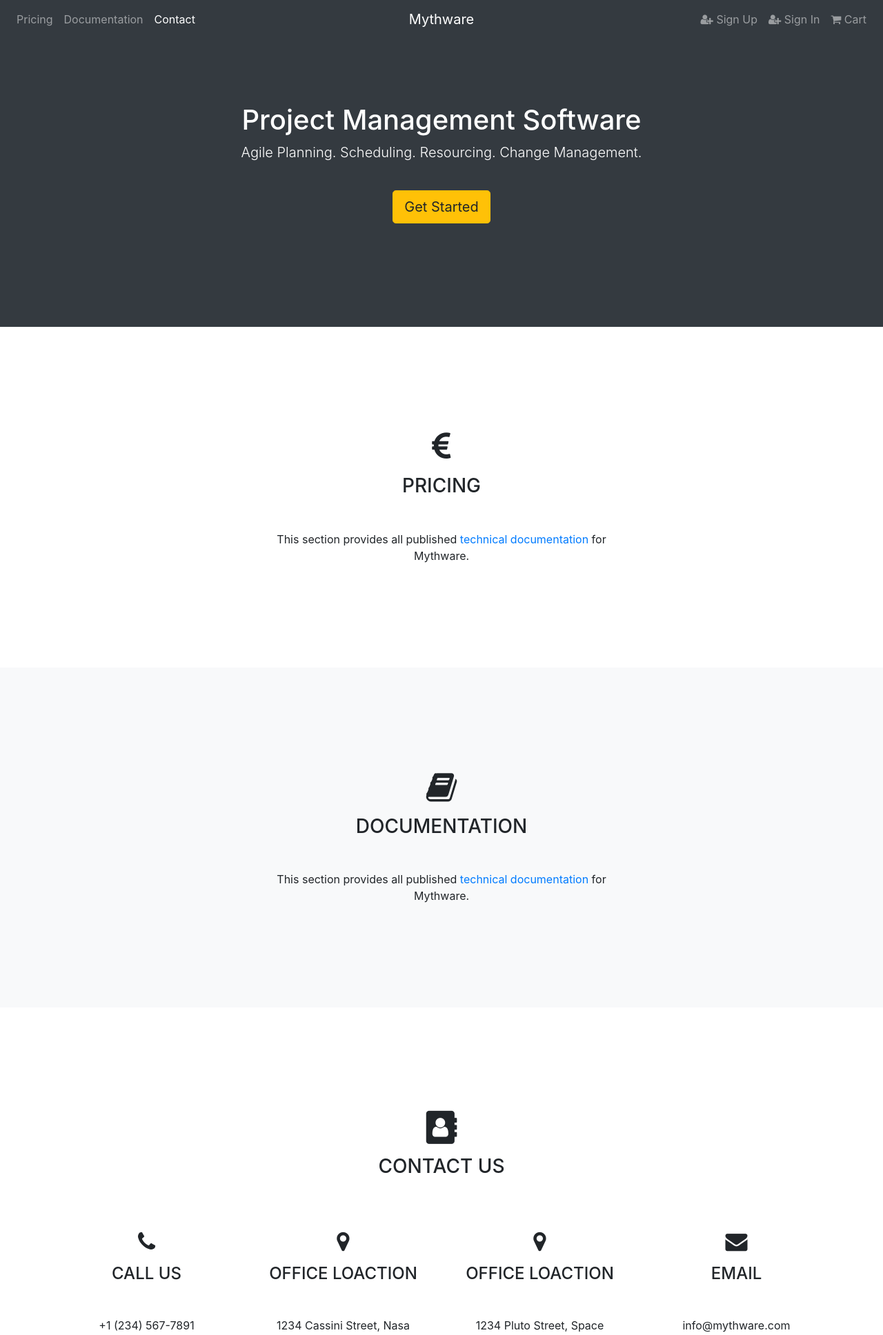
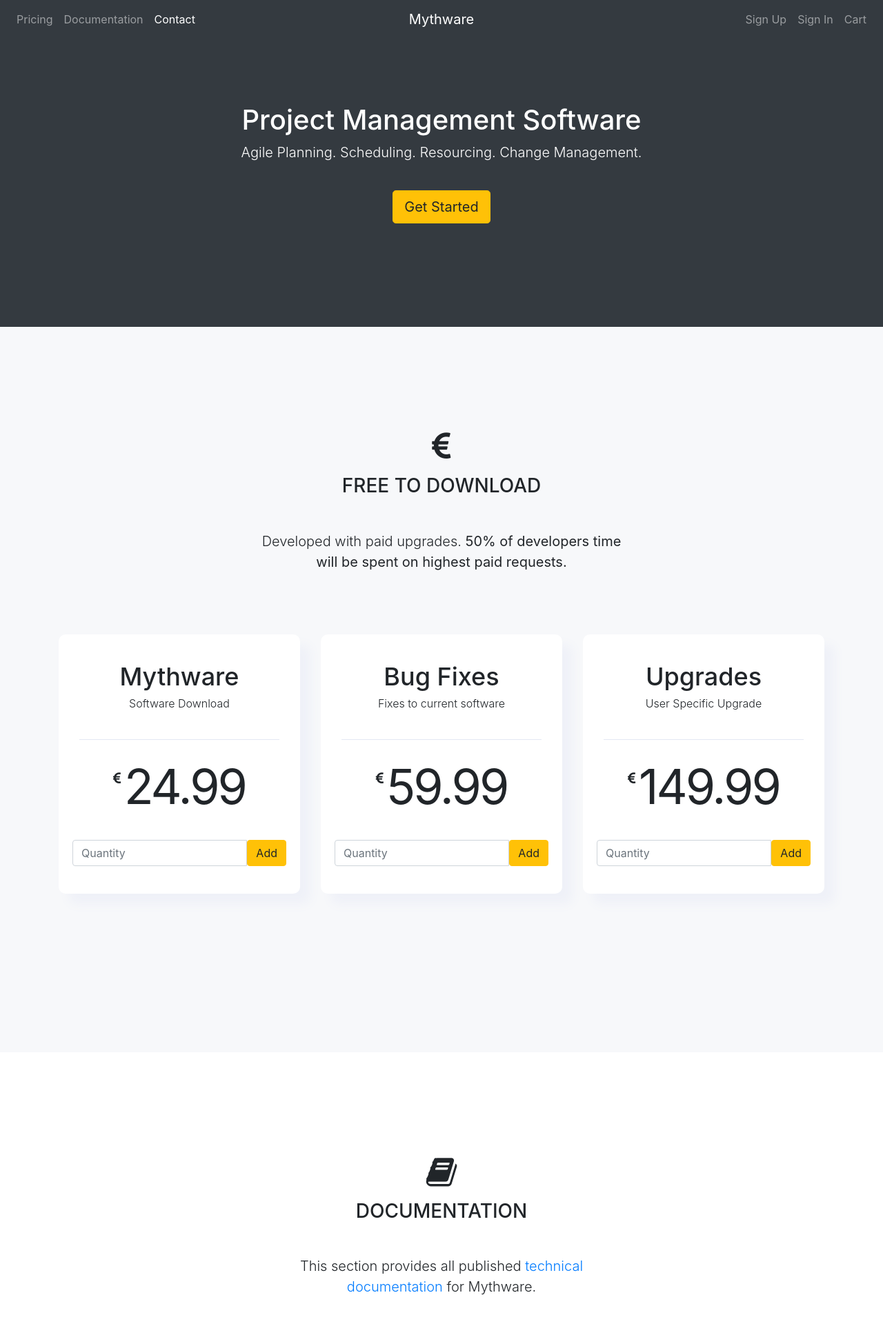
Before and after one commit to GithHayden/django-mythware, a Django app: page / in a window 1280 px wide. Shown: the top 1936 px of the page at 69% size. Run offline with Django 3.2, Linux system fonts and the light colour scheme; data comes from the database, SQL or seed files in the repository; both versions use the stored data as it was after the commit; some libraries are stand-ins or nearby versions.

Commit message:
Homepage/Products added. Cart.html and Checkout.html to be styled with pricing card.

```diff
--- a/products/templates/products.html
+++ b/products/templates/products.html
@@ -16,6 +16,7 @@
     <link href="{% static 'vendor/bootstrap/css/bootstrap.min.css' %}" rel="stylesheet">
 
     <!-- Custom styles for this template -->
+    <link href="{% static 'css/custom.css' %}" rel="stylesheet">
     <link href="{% static 'css/scrolling-nav.css' %}" rel="stylesheet">
     <link href="{% static 'font-awesome/css/font-awesome.min.css' %}" rel="stylesheet"> {% block head_js %} {% endblock head_js %}
 
@@ -49,13 +50,13 @@
         <div class="navbar-collapse collapse w-100 order-3 dual-collapse2">
             <ul class="navbar-nav ml-auto">
                 {% if user.is_authenticated %}
-                <li class="nav-item"><a class="nav-link" href="{% url 'profile' %}"><i class="fa fa-user-plus"></i> Profile</a></li>
-                <li class="nav-item"><a class="nav-link" href="{% url 'logout' %}"><i class="fa fa-user-plus"></i> Sign Out</a></li>
+                <li class="nav-item"><a class="nav-link" href="{% url 'profile' %}"> Profile</a></li>
+                <li class="nav-item"><a class="nav-link" href="{% url 'logout' %}"> Sign Out</a></li>
                 {% else %}
-                <li class="nav-item"><a class="nav-link" href="{% url 'register' %}"><i class="fa fa-user-plus"></i> Sign Up</a></li>
-                <li class="nav-item"><a class="nav-link" href="{% url 'login' %}"><i class="fa fa-user-plus"></i> Sign In</a></li>
+                <li class="nav-item"><a class="nav-link" href="{% url 'register' %}"> Sign Up</a></li>
+                <li class="nav-item"><a class="nav-link" href="{% url 'login' %}"> Sign In</a></li>
                 {% endif %}
-                <li class="nav-item"><a class="nav-link" href="{% url 'view_cart' %}"><i class="fa fa-shopping-cart"></i> Cart {% if product_count > 0 %}
+                <li class="nav-item"><a class="nav-link" href="{% url 'view_cart' %}"> Cart {% if product_count > 0 %}
                     <label class="badge badge-warning">{{ product_count }}</label> {% endif %} </a>
                 </li>
             </ul>
@@ -71,26 +72,62 @@
         </div>
     </section>
 
-    <section id="pricing">
+    <section id="pricing" class="bg-color-sky-light">
         <div class="container">
             <div class="row">
                 <div class="col-lg-8 mx-auto text-center">
                     <i class="fa fa-euro fa-3x mb-3"></i>
-                    <h3 class="text-center text-uppercase mb-5">Pricing</h3>
-                    <p class="text-center w-75 m-auto">This section provides all published
-                        <a href="#">technical documentation</a> for Mythware.</p>
+                    <h3 class="text-center text-uppercase mb-5">Free to Download</h3>
+                    <p class="lead text-center w-75 m-auto">Developed with paid upgrades. <b>50% of developers time will be spent on highest paid requests.</b></p>
+                </div>
+            </div>
+        </div>
+
+        <!-- Pricing List -->
+        <div class="bg-color-sky-light">
+            <div class="content-md container">
+                <div class="row">
+                    {% for product in products %}
+                    <div class="col-md-4 md-margin-b-30">
+                        <!-- Pricing List v4 -->
+                        <div class="pricing-list-v4 radius-10">
+                            <div class="pricing-list-v4-header">
+                                <h4 class="pricing-list-v4-title">{{ product.name }}</h4>
+                                <span class="pricing-list-v4-subtitle">{{ product.description }}</span>
+                            </div>
+                            <div class="pricing-list-v4-content">
+                                <div class="margin-b-40">
+                                    <span class="pricing-list-v4-price-sign"><i class="fa fa-euro"></i></span>
+                                    <span class="pricing-list-v4-price">{{ product.price }}</span>
+                                    <span class="pricing-list-v4-subprice"></span>
+                                </div>
+                                <form method="post" action="{% url 'add_to_cart' product.id %}">
+                                    {% csrf_token %}
+                                    <div class="input-group">
+                                        <input name='quantity' type="number" min="1" max="999" class="form-control" placeholder="Quantity">
+                                        <span class="input-group-btn">
+                            <button class="btn btn-warning" type="submit">Add</button>
+                          </span>
+                                    </div>
+                                    <!-- /input-group -->
+                                </form>
+                            </div>
+                        </div>
+                        <!-- End Pricing List v4 -->
+                    </div>
+                    {% endfor %}
                 </div>
             </div>
         </div>
     </section>
 
-    <section id="documentation" class="bg-light">
+    <section id="documentation">
         <div class="container">
             <div class="row">
                 <div class="col-lg-8 mx-auto text-center">
                     <i class="fa fa-book fa-3x mb-3"></i>
                     <h3 class="text-center text-uppercase mb-5">Documentation</h3>
-                    <p class="text-center w-75 m-auto">This section provides all published
+                    <p class="lead text-center w-75 m-auto">This section provides all published
                         <a href="#">technical documentation</a> for Mythware.</p>
                 </div>
             </div>
@@ -98,13 +135,13 @@
     </section>
 
     <!-- Contact Section -->
-    <section id="contact">
+    <section id="contact" class="bg-color-sky-light">
         <div class="container text-center">
             <i class="fa fa-address-book fa-3x mb-3"></i>
             <h3 class="text-center text-uppercase">Contact Us</h3>
             <div class="row">
                 <div class="col-sm-12 col-md-6 col-lg-3 my-5">
-                    <div class="card border-0">
+                    <div class="bg-color-sky-light">
                         <div class="card-body text-center">
                             <i class="fa fa-phone fa-2x mb-3" aria-hidden="true"></i>
                             <h4 class="text-uppercase mb-5">call us</h4>
@@ -113,7 +150,7 @@
                     </div>
                 </div>
                 <div class="col-sm-12 col-md-6 col-lg-3 my-5">
-                    <div class="card border-0">
+                    <div class="bg-color-sky-light">
                         <div class="card-body text-center">
                             <i class="fa fa-map-marker fa-2x mb-3" aria-hidden="true"></i>
                             <h4 class="text-uppercase mb-5">office loaction</h4>
@@ -122,7 +159,7 @@
                     </div>
                 </div>
                 <div class="col-sm-12 col-md-6 col-lg-3 my-5">
-                    <div class="card border-0">
+                    <div class="bg-color-sky-light">
                         <div class="card-body text-center">
                             <i class="fa fa-map-marker fa-2x mb-3" aria-hidden="true"></i>
                             <h4 class="text-uppercase mb-5">office loaction</h4>
@@ -131,7 +168,7 @@
                     </div>
                 </div>
                 <div class="col-sm-12 col-md-6 col-lg-3 my-5">
-                    <div class="card border-0">
+                    <div class="bg-color-sky-light">
                         <div class="card-body text-center">
                             <i class="fa fa-envelope fa-2x mb-3" aria-hidden="true"></i>
                             <h4 class="text-uppercase mb-5">email</h4>
--- /dev/null
+++ b/static/css/custom.css
@@ -0,0 +1,214 @@
+/* Styling for pricing cards, copied from https://bootsnipp.com/snippets/oVpVr */
+
+/*--------------------------------------------------
+    [Gutter]
+----------------------------------------------------*/
+
+.content-sm {
+  padding-top: 40px;
+  padding-bottom: 40px;
+}
+
+.content-md {
+  padding-top: 80px;
+  padding-bottom: 80px;
+}
+
+.margin-b-40 {
+    margin-bottom: 40px !important;
+}
+
+@media (max-width: 992px) {
+  .md-margin-b-30 {
+    margin-bottom: 30px !important;
+  }
+}
+
+
+/*--------------------------------------------------
+    [Radius]
+----------------------------------------------------*/
+
+.radius-3 {
+  border-radius: 3px !important;
+}
+
+.radius-10 {
+  border-radius: 10px !important;
+}
+
+
+/*--------------------------------------------------
+    [Colors]
+----------------------------------------------------*/
+
+.bg-color-sky-light {
+  background: #f7f8fa !important;
+}
+
+
+/*--------------------------------------------------
+    [Button]
+----------------------------------------------------*/
+
+.btn-dark-brd {
+  position: relative;
+  display: inline-block;
+  line-height: 1.4;
+  color: #34343c;
+  text-align: center;
+  background: transparent;
+  background-image: none;
+  border-width: 1px;
+  border-style: solid;
+  border-color: #34343c;
+  white-space: nowrap;
+  vertical-align: middle;
+  -ms-touch-action: manipulation;
+  touch-action: manipulation;
+  cursor: pointer;
+  -webkit-user-select: none;
+  -moz-user-select: none;
+  -ms-user-select: none;
+  user-select: none;
+}
+
+.btn-dark-brd:focus, .btn-dark-brd:active:focus, .btn-dark-brd.active:focus, .btn-dark-brd.focus, .btn-dark-brd:active.focus, .btn-dark-brd.active.focus {
+  outline: none;
+}
+
+.btn-dark-brd:hover {
+  transition-duration: 200ms;
+  transition-property: all;
+  transition-timing-function: cubic-bezier(0.7, 1, 0.7, 1);
+}
+
+.btn-dark-brd:hover, .btn-dark-brd:focus, .btn-dark-brd.focus {
+  color: #fff;
+  background: #34343c;
+  border-color: #34343c;
+  text-decoration: none;
+}
+
+.btn-dark-brd:after, .btn-dark-brd:before {
+  background: transparent;
+}
+
+.btn-dark-brd:active, .btn-dark-brd.active {
+  background-image: none;
+  outline: 0;
+}
+
+.btn-dark-brd.disabled, .btn-dark-brd[disabled],
+fieldset[disabled] .btn-dark-brd {
+  cursor: not-allowed;
+  box-shadow: none;
+  opacity: .65;
+  pointer-events: none;
+}
+
+.btn-dark-brd .btn-base-element-xs {
+  position: absolute;
+  top: 0;
+  right: 0;
+  background: transparent;
+  border-left: 1px solid #2b2b31;
+  padding: 6px 9px;
+}
+
+.btn-dark-brd .btn-base-element-sm {
+  position: absolute;
+  top: 0;
+  right: 0;
+  background: transparent;
+  border-left: 1px solid #2b2b31;
+  padding: 9px 11px;
+}
+
+.btn-dark-brd .btn-base-element-md {
+  position: absolute;
+  top: 0;
+  right: 0;
+  background: transparent;
+  border-left: 1px solid #2b2b31;
+  padding: 12px 13px;
+}
+
+.btn-dark-brd .btn-base-element-lg {
+  position: absolute;
+  top: 0;
+  right: 0;
+  background: transparent;
+  border-left: 1px solid #2b2b31;
+  padding: 15px 15px;
+}
+
+.btn-base-sm {
+  font-size: 14px;
+  font-weight: 300;
+  padding: 9px 22px;
+}
+
+
+/*--------------------------------------------------
+    [Pricing List v4]
+----------------------------------------------------*/
+.pricing-list-v4 {
+  text-align: center;
+  background: #fff;
+  box-shadow: 15px 15px 15px 0 #eff1f8;
+}
+
+.pricing-list-v4 .pricing-list-v4-header {
+  border-bottom: 1px solid #e4e8f3;
+  padding: 40px 20px 40px;
+  margin: 10px 30px;
+}
+
+.pricing-list-v4 .pricing-list-v4-header .pricing-list-v4-title {
+  font-size: 36px;
+  margin-bottom: 5px;
+}
+
+.pricing-list-v4 .pricing-list-v4-header .pricing-list-v4-subtitle {
+  display: block;
+  font-size: 16px;
+  font-weight: 300;
+}
+
+.pricing-list-v4 .pricing-list-v4-content {
+  padding: 40px 20px;
+}
+
+.pricing-list-v4 .pricing-list-v4-content .pricing-list-v4-price-sign {
+  position: relative;
+  top: -30px;
+  font-size: 20px;
+}
+
+.pricing-list-v4 .pricing-list-v4-content .pricing-list-v4-price {
+  font-size: 70px;
+  font-weight: 400;
+  line-height: .5;
+  letter-spacing: -3px;
+}
+
+.pricing-list-v4 .pricing-list-v4-content .pricing-list-v4-subprice {
+  font-size: 30px;
+  font-weight: 400;
+}
+
+.pricing-list-v4 .pricing-list-v4-content .pricing-list-v4-price-info {
+  position: relative;
+  display: block;
+  letter-spacing: 1px;
+}
+
+.pricing-list-v4 .pricing-list-v4-content .pricing-list-v4-price-info:before {
+  font-size: 22px;
+  font-weight: 300;
+  content: "/";
+  margin-right: 3px;
+}
+
+/* Ennd of styling for pricing cards, copied from https://bootsnipp.com/snippets/oVpVr */
```
Also changed, not shown: products/templates/products.1.html (deleted, +0 -47 lines), templates/base.html (+5 -5 lines), db.sqlite3, media/images/Download.jpg (deleted), media/images/Download_0wPmKw1.jpg (deleted), media/images/SpecUpgrades.jpg (deleted), media/images/Upgrades.jpg (deleted).
